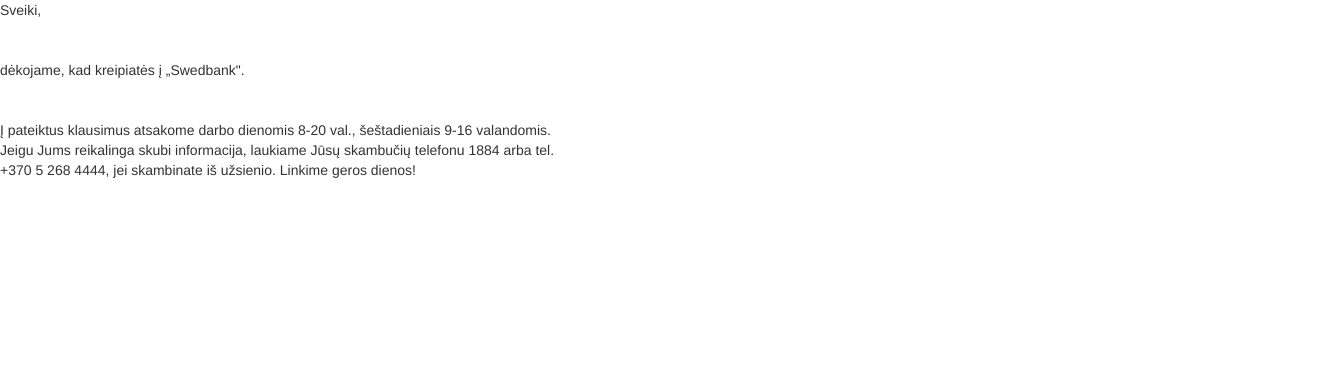
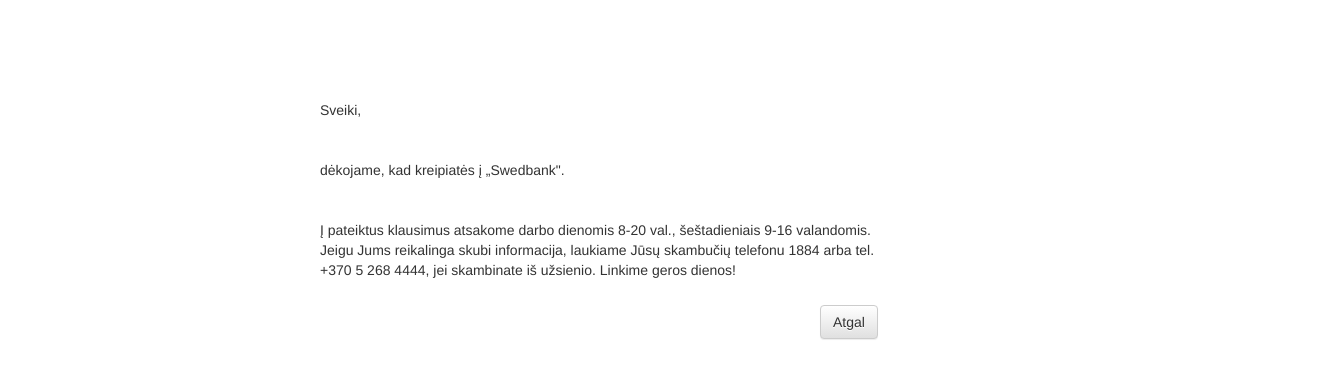
Before and after one commit to suminskutis/US1_Projektas, a plain HTML site: page src/main/resources/static/partials/confirmation.html in a window 1280 px wide. Shown: the whole page, 1320 px wide, since content can reach past the window. Drawn offline with nearby package versions, Linux system fonts and the light colour scheme; files that its build step writes are made by us from their sources; files whose address does not match are found by name.

Commit message:
Links are working. button added looks nice works on ie

```diff
--- a/src/main/resources/static/partials/confirmation.html
+++ b/src/main/resources/static/partials/confirmation.html
@@ -1,5 +1,5 @@
 <!DOCTYPE html>
-<html lang="en" >
+<html lang="en">
 <head>
     <meta charset="UTF-8">
     <title>Home</title>
@@ -17,7 +17,12 @@
     <!-- Latest compiled and minified JavaScript -->
     <script src="https://maxcdn.bootstrapcdn.com/bootstrap/3.3.6/js/bootstrap.min.js" integrity="sha384-0mSbJDEHialfmuBBQP6A4Qrprq5OVfW37PRR3j5ELqxss1yVqOtnepnHVP9aJ7xS" crossorigin="anonymous"></script>
     <link rel="stylesheet" href="css/main.css">
-
+    <style>
+        body{
+        padding-top:100px;
+        padding-left:25%;
+        }
+    </style>
 </head>
 <body ng-app="UserForms" ng-controller="confirmationController">
 <div>
@@ -26,14 +31,10 @@
         Į pateiktus klausimus atsakome darbo dienomis 8-20 val., šeštadieniais 9-16 valandomis.<br>
         Jeigu Jums reikalinga skubi informacija, laukiame Jūsų skambučių telefonu 1884 arba tel.<br>
         +370 5 268 4444, jei skambinate iš užsienio. Linkime geros dienos!
-
-
     </p>
-    <a href="newregistration">
-
-    </a>
-
-
+    <div style = "padding: 15px 500px;">
+        <a href="home.html" class="btn btn-default" role="button">Atgal</a>
+    </div>
 
 </div>
 </body>
```
Also changed, not shown: src/main/resources/static/partials/home.html (+5 -6 lines).
